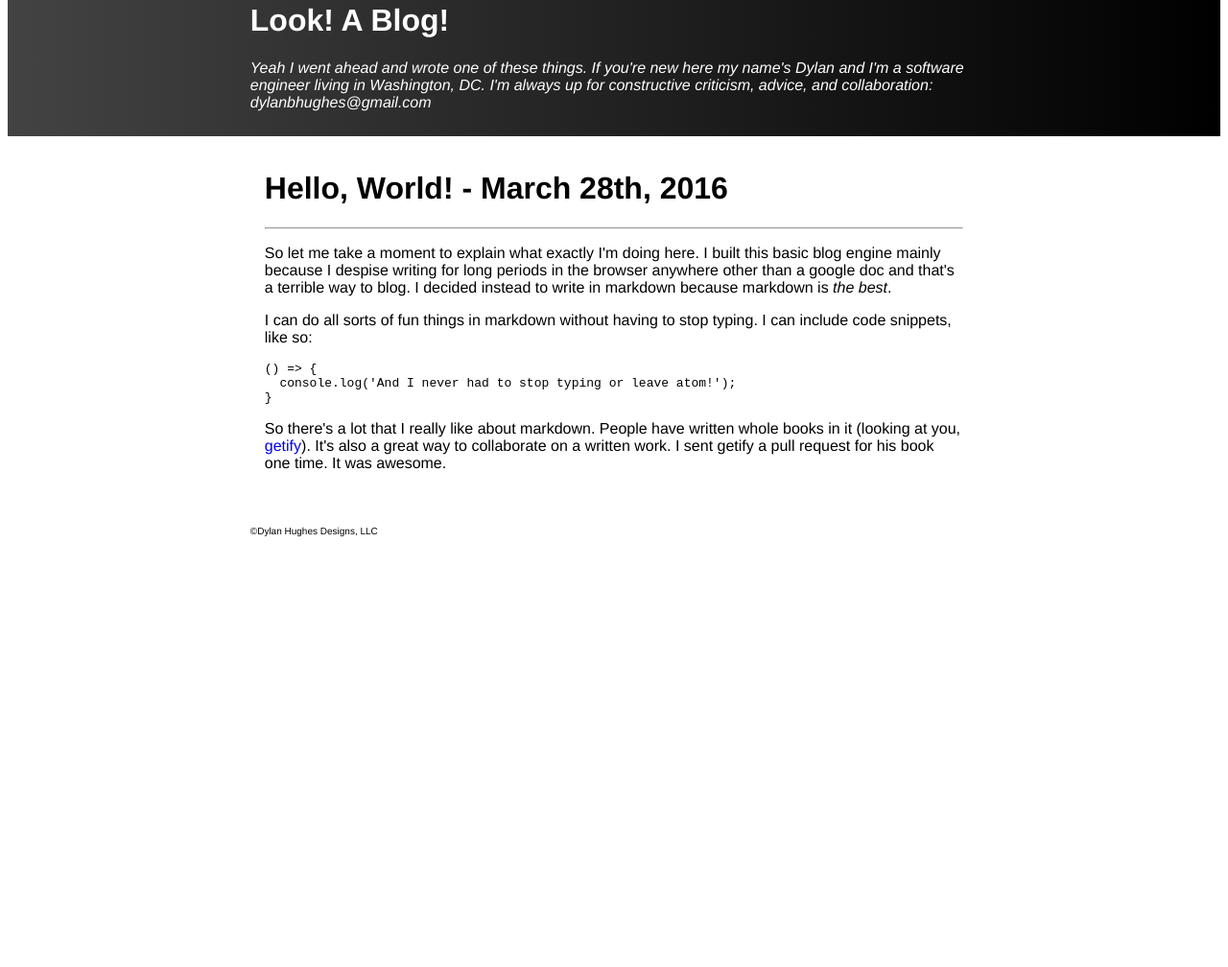
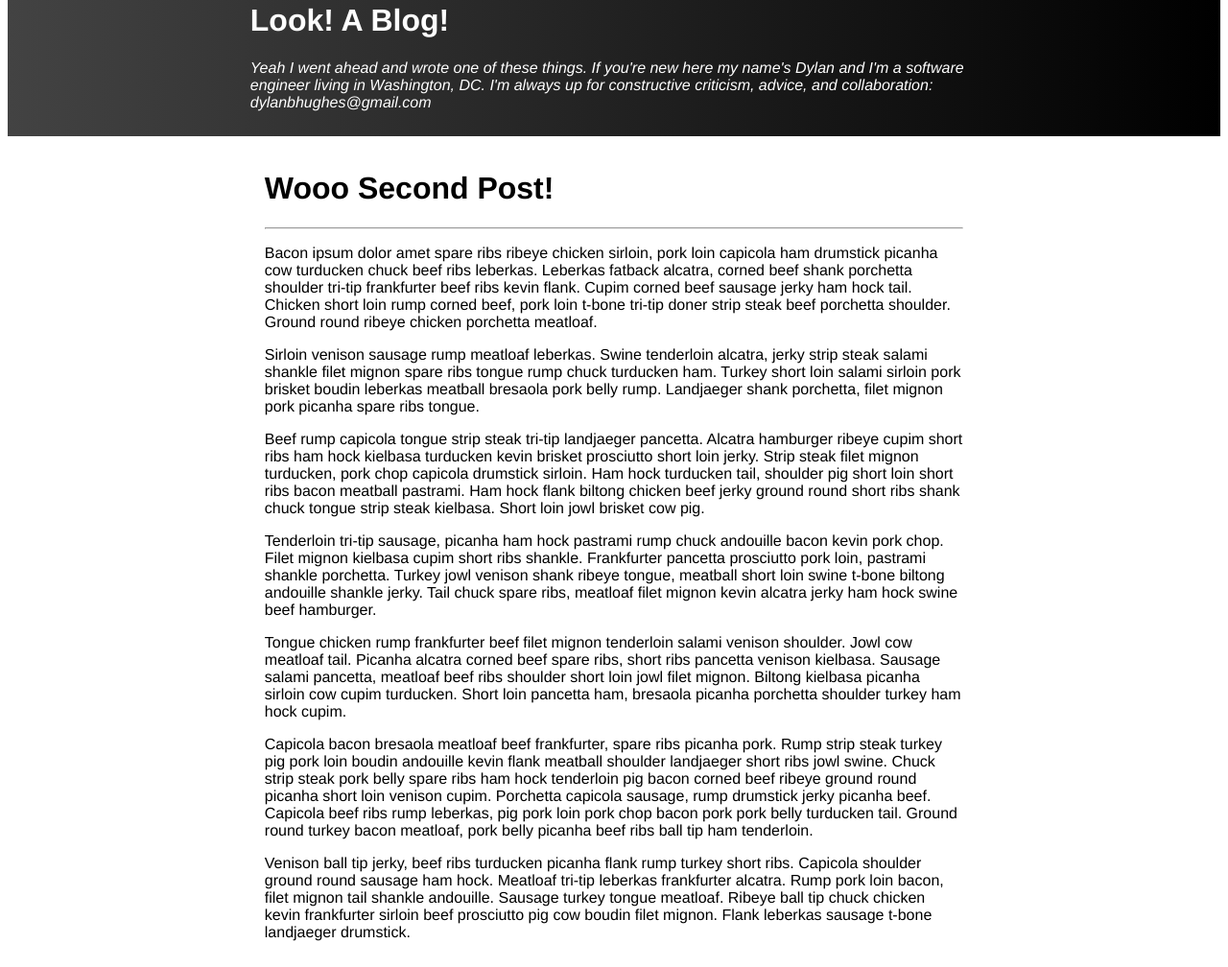
Before and after one commit to dylanbhughes/MarkdownBlog, a website: page public/index.html in a window 1280 px wide. Shown: the part 64-1072 px from the top of the page at 96% size. Before the commit the page ends 800 px from the top, so only its background shows below. Drawn offline with Linux system fonts and the light colour scheme.

Commit message:
Posts display from newest to oldest.

```diff
--- a/public/index.html
+++ b/public/index.html
@@ -30,6 +30,18 @@
   </div>
   <div class="main">
 <div class="post">
+<h1>Wooo Second Post!</h1>
+<hr>
+<p>Bacon ipsum dolor amet spare ribs ribeye chicken sirloin, pork loin capicola ham drumstick picanha cow turducken chuck beef ribs leberkas. Leberkas fatback alcatra, corned beef shank porchetta shoulder tri-tip frankfurter beef ribs kevin flank. Cupim corned beef sausage jerky ham hock tail. Chicken short loin rump corned beef, pork loin t-bone tri-tip doner strip steak beef porchetta shoulder. Ground round ribeye chicken porchetta meatloaf.</p>
+<p>Sirloin venison sausage rump meatloaf leberkas. Swine tenderloin alcatra, jerky strip steak salami shankle filet mignon spare ribs tongue rump chuck turducken ham. Turkey short loin salami sirloin pork brisket boudin leberkas meatball bresaola pork belly rump. Landjaeger shank porchetta, filet mignon pork picanha spare ribs tongue.</p>
+<p>Beef rump capicola tongue strip steak tri-tip landjaeger pancetta. Alcatra hamburger ribeye cupim short ribs ham hock kielbasa turducken kevin brisket prosciutto short loin jerky. Strip steak filet mignon turducken, pork chop capicola drumstick sirloin. Ham hock turducken tail, shoulder pig short loin short ribs bacon meatball pastrami. Ham hock flank biltong chicken beef jerky ground round short ribs shank chuck tongue strip steak kielbasa. Short loin jowl brisket cow pig.</p>
+<p>Tenderloin tri-tip sausage, picanha ham hock pastrami rump chuck andouille bacon kevin pork chop. Filet mignon kielbasa cupim short ribs shankle. Frankfurter pancetta prosciutto pork loin, pastrami shankle porchetta. Turkey jowl venison shank ribeye tongue, meatball short loin swine t-bone biltong andouille shankle jerky. Tail chuck spare ribs, meatloaf filet mignon kevin alcatra jerky ham hock swine beef hamburger.</p>
+<p>Tongue chicken rump frankfurter beef filet mignon tenderloin salami venison shoulder. Jowl cow meatloaf tail. Picanha alcatra corned beef spare ribs, short ribs pancetta venison kielbasa. Sausage salami pancetta, meatloaf beef ribs shoulder short loin jowl filet mignon. Biltong kielbasa picanha sirloin cow cupim turducken. Short loin pancetta ham, bresaola picanha porchetta shoulder turkey ham hock cupim.</p>
+<p>Capicola bacon bresaola meatloaf beef frankfurter, spare ribs picanha pork. Rump strip steak turkey pig pork loin boudin andouille kevin flank meatball shoulder landjaeger short ribs jowl swine. Chuck strip steak pork belly spare ribs ham hock tenderloin pig bacon corned beef ribeye ground round picanha short loin venison cupim. Porchetta capicola sausage, rump drumstick jerky picanha beef. Capicola beef ribs rump leberkas, pig pork loin pork chop bacon pork pork belly turducken tail. Ground round turkey bacon meatloaf, pork belly picanha beef ribs ball tip ham tenderloin.</p>
+<p>Venison ball tip jerky, beef ribs turducken picanha flank rump turkey short ribs. Capicola shoulder ground round sausage ham hock. Meatloaf tri-tip leberkas frankfurter alcatra. Rump pork loin bacon, filet mignon tail shankle andouille. Sausage turkey tongue meatloaf. Ribeye ball tip chuck chicken kevin frankfurter sirloin beef prosciutto pig cow boudin filet mignon. Flank leberkas sausage t-bone landjaeger drumstick.</p>
+
+</div>
+<div class="post">
 <h1>Hello, World! - March 28th, 2016</h1>
 <hr>
 <p>So let me take a moment to explain what exactly I'm doing here. I built this basic blog engine mainly because I despise writing for long periods in the browser anywhere other than a google doc and that's a terrible way to blog. I decided instead to write in markdown because markdown is <em>the best</em>.</p>
--- a/public/main.css
+++ b/public/main.css
@@ -68,6 +68,7 @@ div {
   background: #000000; /* fallback for old browsers */
   background: -webkit-linear-gradient(to left, #000000 , #434343); /* Chrome 10-25, Safari 5.1-6 */
   background: linear-gradient(to left, #000000 , #434343); /* W3C, IE 10+/ Edge, Firefox 16+, Chrome 26+, Opera 12+, Safari 7+ */
+  width: 100%;
 }
 
 .headerDiv a {
--- a/utils.js
+++ b/utils.js
@@ -51,6 +51,7 @@ function writePosts() {
     if(err) {
       console.error("Error reading posts directory: ", err);
     }
+    data.reverse();
     let counter = 0;
     let max = data.length -1;
     function readAFile(){
```
